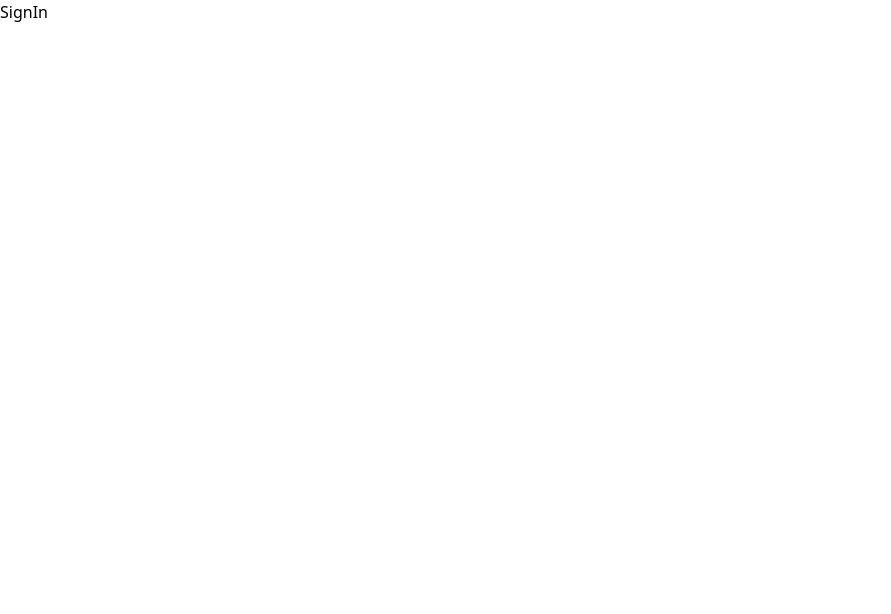
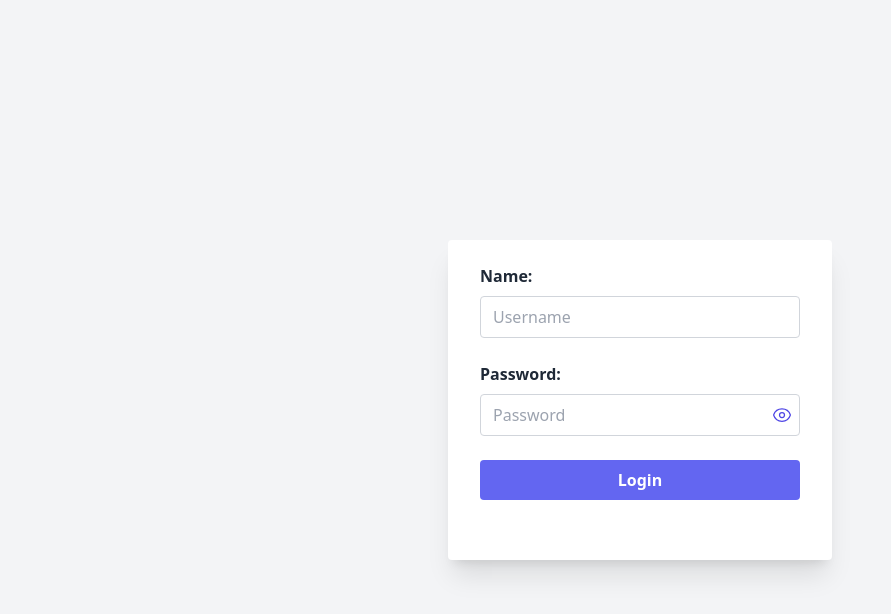
Before and after one commit to tima1704/SalymbekovUniversity, a React (Vite) app: page /auth/signin in a window 1280 px wide. Shown: the top 614 px of the page, without its empty margins (0-891 px from the left). Built offline with nearby package versions, Linux system fonts and the light colour scheme.

Commit message:
login page made + installed hook form

```diff
--- a/package.json
+++ b/package.json
@@ -17,6 +17,7 @@
     "postcss": "^8.4.27",
     "react": "^18.2.0",
     "react-dom": "^18.2.0",
+    "react-hook-form": "^7.45.4",
     "react-query": "^3.39.3",
     "react-router-dom": "^6.14.2",
     "sass": "^1.64.2",
--- a/src/pages/Auth/SignIn/index.tsx
+++ b/src/pages/Auth/SignIn/index.tsx
@@ -1,7 +1,68 @@
 import React from 'react'
+import { EyeIcon, EyeSlashIcon } from '@heroicons/react/24/outline'
 
 export const SignIn = () => {
+
+  const [type, setType] = React.useState('text')
+
+  const passwordInputRef = React.useRef<HTMLInputElement>(null)
+
+  const onToggle = () => {
+
+    setType(current => current === 'text' ? 'password' : 'text')
+
+    passwordInputRef.current?.focus()
+    const passwordLength = passwordInputRef.current?.value.length ?? null
+    setTimeout(() => {
+      passwordInputRef.current?.setSelectionRange(passwordLength, passwordLength)
+    }, 1)
+  }
+
   return (
-    <div>SignIn</div>
+    <header>
+      <div className="h-screen bg-gray-100 flex justify-center items-center">
+        <div className="py-6 px-8 h-80 w-96 bg-white rounded shadow-xl">
+          <form action="">
+            <div className="mb-6">
+              <label htmlFor="name" className="block text-gray-800 font-bold">Name:</label>
+              <input
+                type="text"
+                name="name"
+                id="name"
+                placeholder="Username"
+                className="w-full border border-gray-300 py-2 pl-3 rounded mt-2 outline-none focus:ring-indigo-600 :ring-indigo-600"
+              />
+            </div>
+
+            <div>
+              <label htmlFor="password" className="block text-gray-800 font-bold">Password:</label>
+              <label htmlFor="password" className="relative">
+                <input
+                  ref={passwordInputRef}
+                  type={type}
+                  name="password"
+                  id="password"
+                  placeholder="Password"
+                  className="w-full border border-gray-300 py-2 pl-3 rounded mt-2 outline-none focus:ring-indigo-600 :ring-indigo-600 pr-8"
+                />
+                <button
+                  type="button"
+                  className="absolute right-2 z-0 w-[20px] h-[20px] top-1/2 -translate-y-1/2 border-none outline-none"
+                  onClick={onToggle}
+                >
+                  {type ? <EyeIcon className="text-indigo-600" /> : <EyeSlashIcon className="text-indigo-600" />}
+                </button>
+              </label>
+
+            </div>
+            <button
+              className="cursor-pointer py-2 px-4 block mt-6 bg-indigo-500 text-white font-bold w-full text-center rounded"
+            >
+              Login
+            </button>
+          </form>
+        </div>
+      </div>
+    </header>
   )
 }
```
Also changed, not shown: 1 other file (tests, documents, lock files or other folders).
